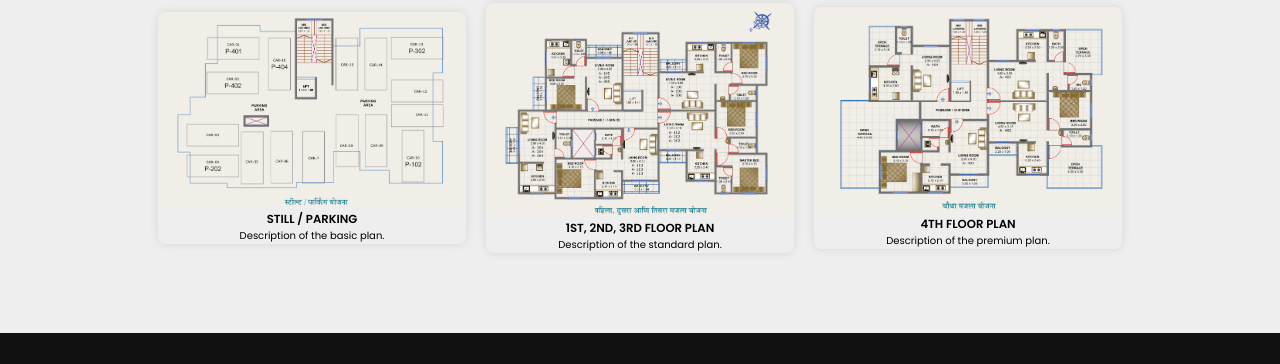
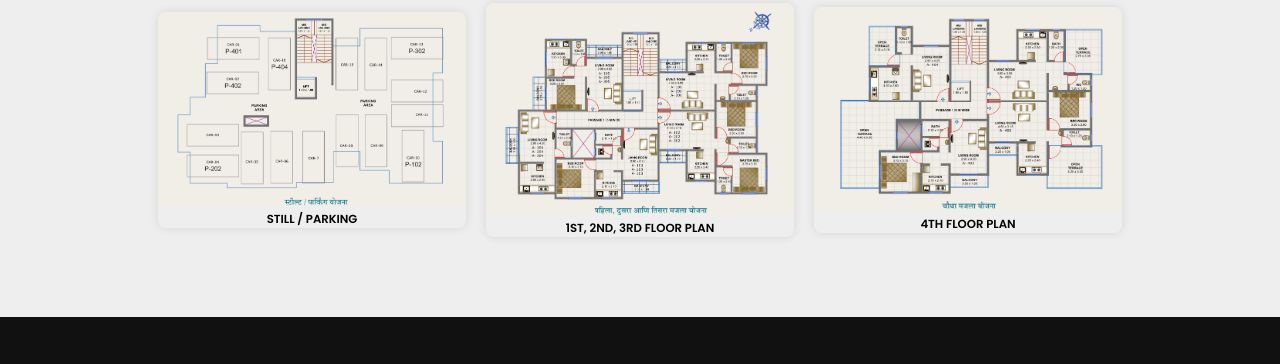
Before and after one commit to AdityaShah7867/RamRajyaResidency, a plain HTML site: page index.html in a window 1280 px wide. Shown: the part 3427-3791 px from the top of the page. Drawn offline with nearby package versions, Linux system fonts and the light colour scheme; some packages are replaced by stand-ins of ours; a script that the page names is missing.

Commit message:
fixed subtitle

```diff
--- a/index.html
+++ b/index.html
@@ -491,19 +491,16 @@
       <div class="plan" style="flex: 1; max-width: 650px; margin: 10px; text-align: center; box-shadow: 0 0 10px rgba(0, 0, 0, 0.1); border-radius: 8px; overflow: hidden;">
         <img src="./images/plan1.png" alt="Plan 1" style="width: 100%; height: auto;">
         <h3>STILL / PARKING</h3>
-        <p>Description of the basic plan.</p>
       </div>
 
       <div class="plan" style="flex: 1; max-width: 650px; margin: 10px; text-align: center; box-shadow: 0 0 10px rgba(0, 0, 0, 0.1); border-radius: 8px; overflow: hidden;">
         <img src="./images/PLAN2.png" alt="Plan 2" style="width: 100%; height: auto;">
         <h3>1ST, 2ND, 3RD FLOOR PLAN </h3>
-        <p>Description of the standard plan.</p>
       </div>
 
       <div class="plan" style="flex: 1; max-width: 650px; margin: 10px; text-align: center; box-shadow: 0 0 10px rgba(0, 0, 0, 0.1); border-radius: 8px; overflow: hidden;">
         <img src="./images/PLAN3.png" alt="Plan 3" style="width: 100%; height: auto;">
         <h3>4TH FLOOR PLAN</h3>
-        <p>Description of the premium plan.</p>
       </div>
 
     </div>
```
